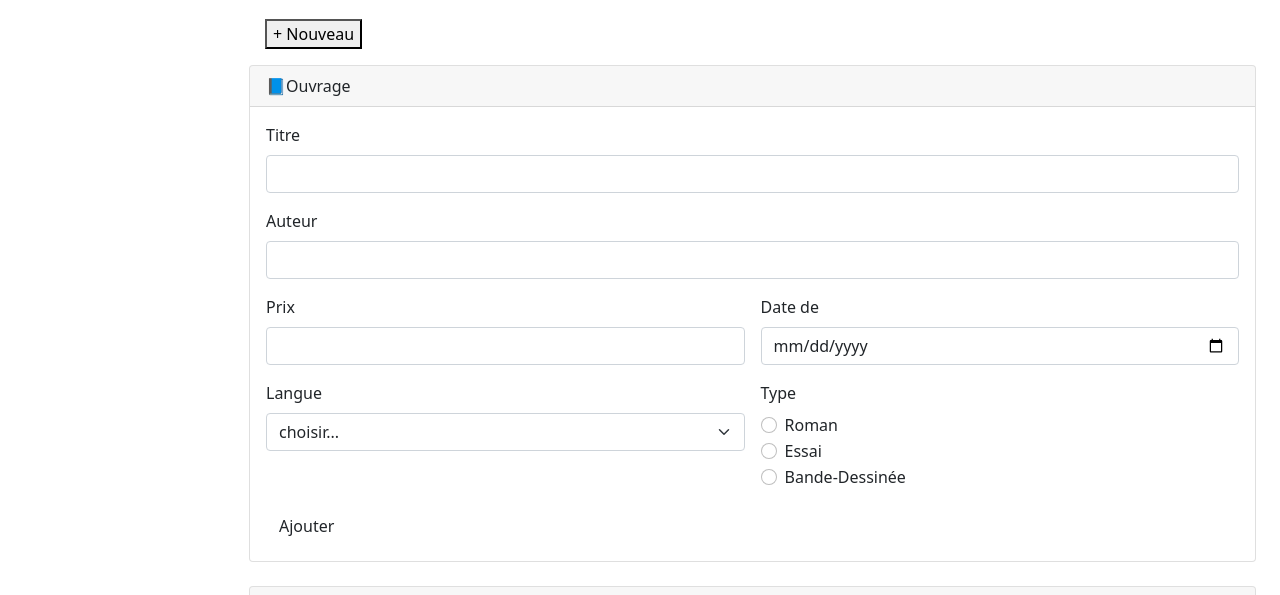
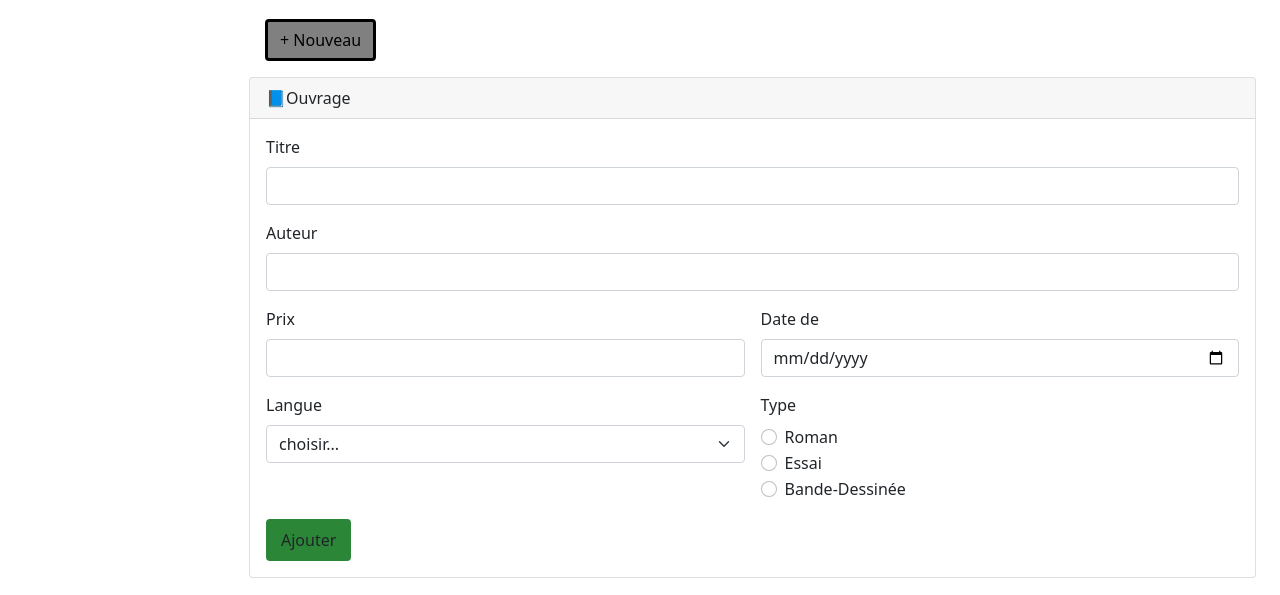
Before and after one commit to elyahyaoui-oubay/Projet-7--Gestion-d-ouvrages-dans-une-biblioth-que-v1, a plain HTML site: page réalisation/index.html in a window 1280 px wide. Both pictures are taken after a click on the button "+ Nouveau". Shown: the part 133-728 px from the top of the page. Drawn offline with Linux system fonts and the light colour scheme.

Commit message:
update custome

```diff
--- a/réalisation/custom.css
+++ b/réalisation/custom.css
@@ -24,3 +24,19 @@
     font-size: 1rem;
     border-radius: 0.25rem;
 }
+
+#submitButton{
+    border: solid #2b8638;
+    background-color: #2b8638;
+    padding: 0.375rem 0.75rem;
+    font-size: 1rem;
+    border-radius: 0.25rem;
+}
+
+#afficheButtons{
+    border: solid;
+    background-color: grey;
+    padding: 0.375rem 0.75rem;
+    font-size: 1rem;
+    border-radius: 0.25rem;
+}
```
